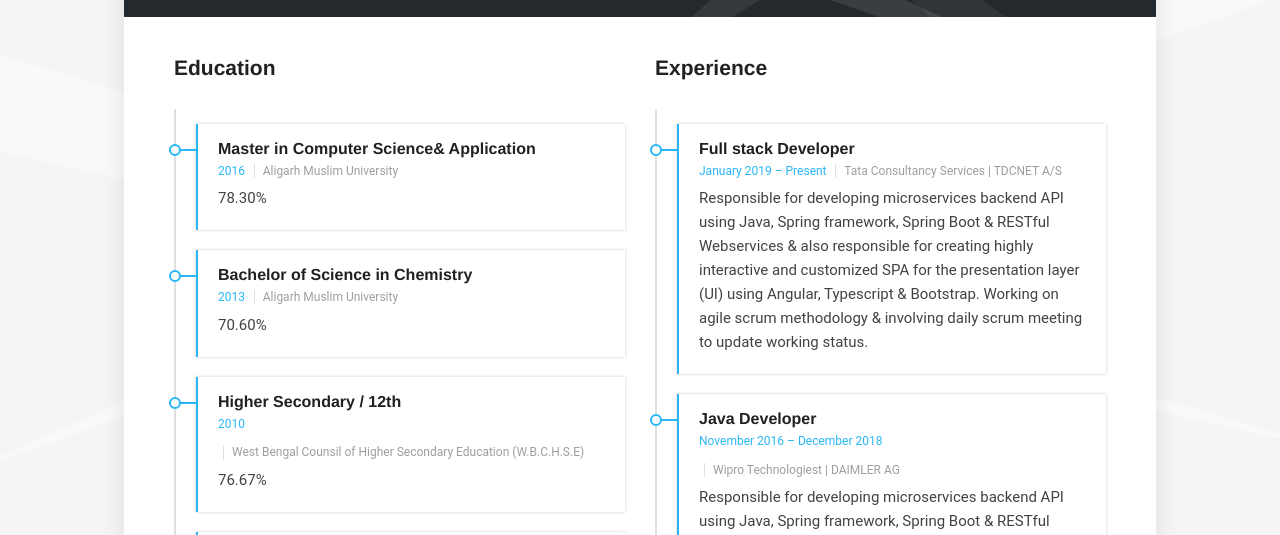
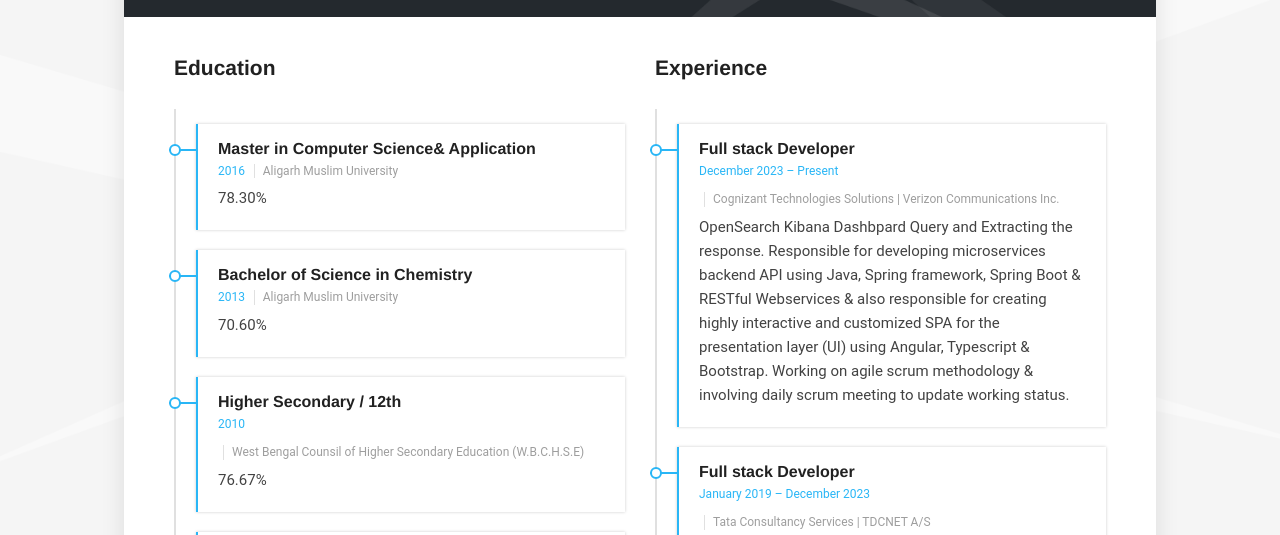
Before and after one commit to alkaria999/my-resume, a plain HTML site: page index.html in a window 1280 px wide. Both pictures are taken after a click on the link "Resume". Shown: the part 209-744 px from the top of the page. Drawn offline with Linux system fonts and the light colour scheme.

Commit message:
Update index.html

```diff
--- a/index.html
+++ b/index.html
@@ -389,10 +389,25 @@
                                                 <h3>Experience</h3>
                                             </div>
                                             <div class="timeline">
-                                                <!-- Experience 1 -->
+
+												<!-- Experience 1 -->
                                                 <div class="timeline-item">
                                                     <h4 class="item-title">Full stack Developer</h4>
-                                                    <span class="item-period">January 2019 – Present</span>
+                                                    <span class="item-period">December 2023 – Present</span>
+                                                    <span class="item-small">Cognizant Technologies Solutions | Verizon Communications Inc.</span>
+                                                    <p class="item-description">
+													OpenSearch Kibana Dashbpard Query and Extracting the response.
+													Responsible for developing microservices backend API using Java, Spring framework,
+													Spring Boot & RESTful Webservices & also responsible for creating highly interactive and
+													customized SPA for the presentation layer (UI) using Angular, Typescript & Bootstrap.
+													Working on agile scrum methodology & involving daily scrum meeting to update working
+													status.
+													</p>
+                                                </div>
+                                                <!-- Experience 2 -->
+                                                <div class="timeline-item">
+                                                    <h4 class="item-title">Full stack Developer</h4>
+                                                    <span class="item-period">January 2019 – December 2023</span>
                                                     <span class="item-small">Tata Consultancy Services | TDCNET A/S</span>
                                                     <p class="item-description">
 													Responsible for developing microservices backend API using Java, Spring framework,
@@ -402,7 +417,7 @@
 													status.
 													</p>
                                                 </div>
-                                                <!-- / Experience 1 -->
+                                                <!-- / Experience 3 -->
                                                 <div class="timeline-item">
                                                     <h4 class="item-title">Java Developer</h4>
                                                     <span class="item-period">November 2016 – December 2018</span>
@@ -415,8 +430,8 @@
 													status.
 													</p>
                                                 </div>
-                                                <!-- Experience 2 -->
-                                                <!-- / Experience 2 -->
+                                                <!-- Experience 3 -->
+                                                <!-- / Experience 3 -->
                                                 <!-- Experience 3 -->
                                                 <!-- / Experience 3 -->
                                             </div>
```
